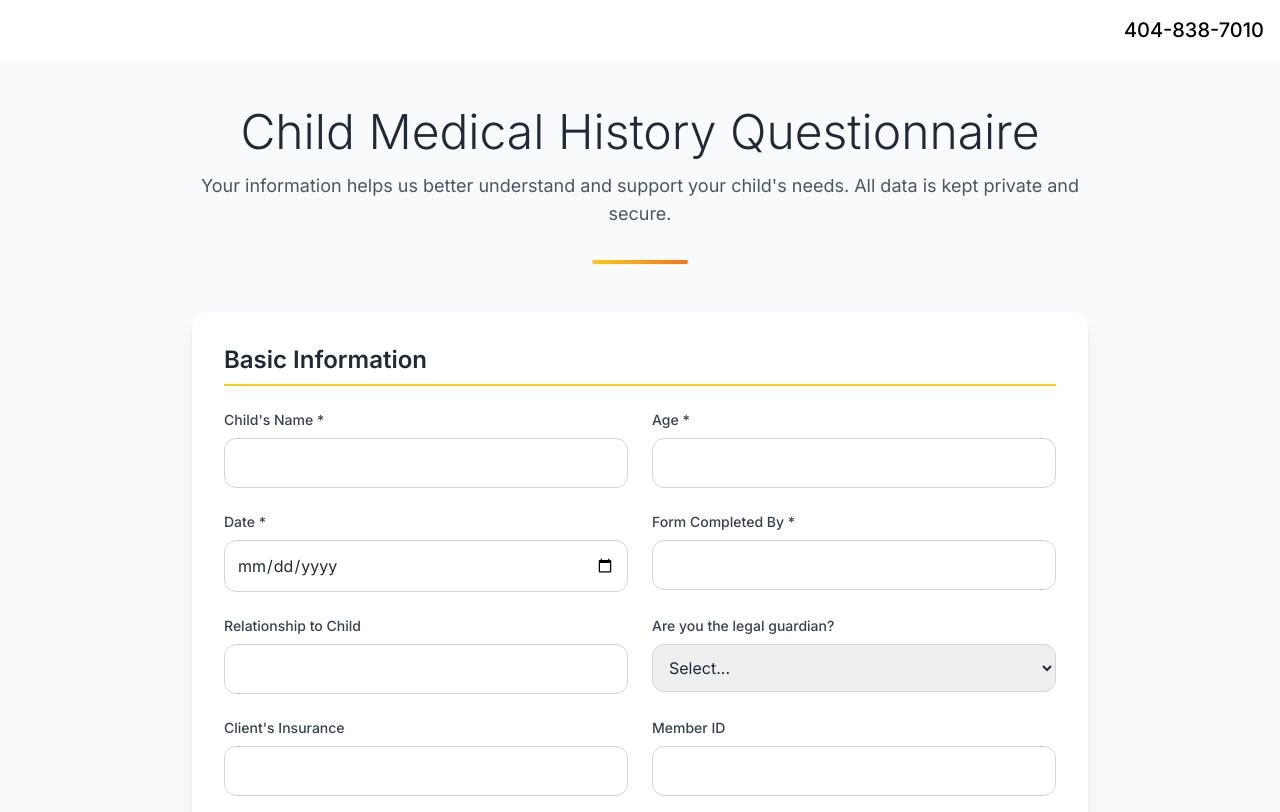
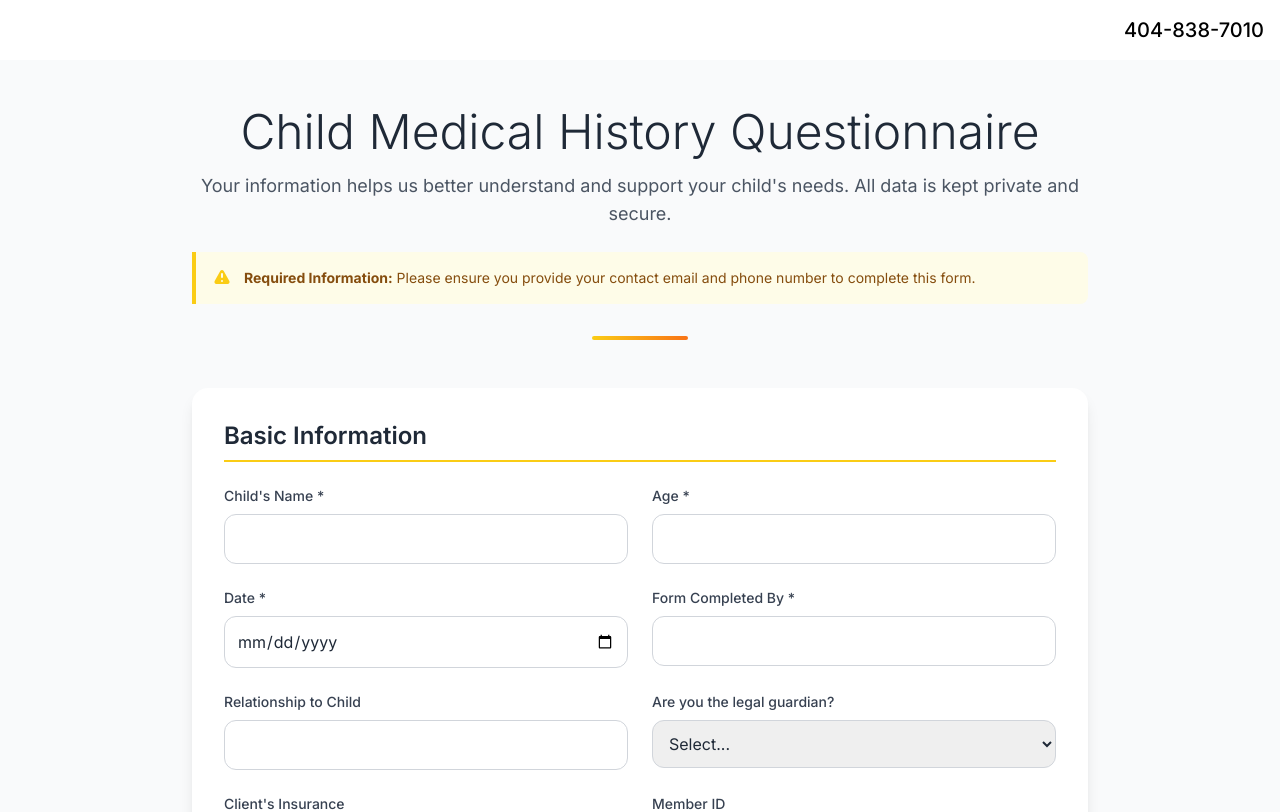
Before and after one commit to BTheCoderr/Klubhouse-Therapy-Services, a Next.js app: page /intake in a window 1280 px wide. Shown: the top 812 px of the page. Built offline with nearby package versions, Linux system fonts and the light colour scheme.

Commit message:
MINIMAL: Pure 526f810 + disclaimer + contact fields in form stub - exactly as requested

```diff
--- a/app/intake/page.tsx
+++ b/app/intake/page.tsx
@@ -16,9 +16,23 @@ export default function IntakePage() {
             <h1 className="text-4xl md:text-5xl font-light text-gray-800 mb-4">
               Child Medical History Questionnaire
             </h1>
-            <p className="text-lg text-gray-600 mb-8">
+            <p className="text-lg text-gray-600 mb-6">
               Your information helps us better understand and support your child's needs. All data is kept private and secure.
             </p>
+            <div className="bg-yellow-50 border-l-4 border-yellow-400 p-4 mb-8 rounded-r-lg">
+              <div className="flex">
+                <div className="flex-shrink-0">
+                  <svg className="h-5 w-5 text-yellow-400" viewBox="0 0 20 20" fill="currentColor">
+                    <path fillRule="evenodd" d="M8.257 3.099c.765-1.36 2.722-1.36 3.486 0l5.58 9.92c.75 1.334-.213 2.98-1.742 2.98H4.42c-1.53 0-2.493-1.646-1.743-2.98l5.58-9.92zM11 13a1 1 0 11-2 0 1 1 0 012 0zm-1-8a1 1 0 00-1 1v3a1 1 0 002 0V6a1 1 0 00-1-1z" clipRule="evenodd" />
+                  </svg>
+                </div>
+                <div className="ml-3">
+                  <p className="text-sm text-yellow-800">
+                    <strong>Required Information:</strong> Please ensure you provide your contact email and phone number to complete this form.
+                  </p>
+                </div>
+              </div>
+            </div>
             <div className="w-24 h-1 bg-gradient-to-r from-yellow-400 to-orange-500 mx-auto rounded-full"></div>
           </div>
 
--- a/app/layout.tsx
+++ b/app/layout.tsx
@@ -56,6 +56,8 @@ export default function RootLayout({
             </select>
             <input name="clientsInsurance" />
             <input name="memberID" />
+            <input type="email" name="contactEmail" />
+            <input type="tel" name="contactPhone" />
             <textarea name="primaryCarePhysician"></textarea>
             <textarea name="allergies"></textarea>
             <textarea name="lifeThreatening"></textarea>
```
